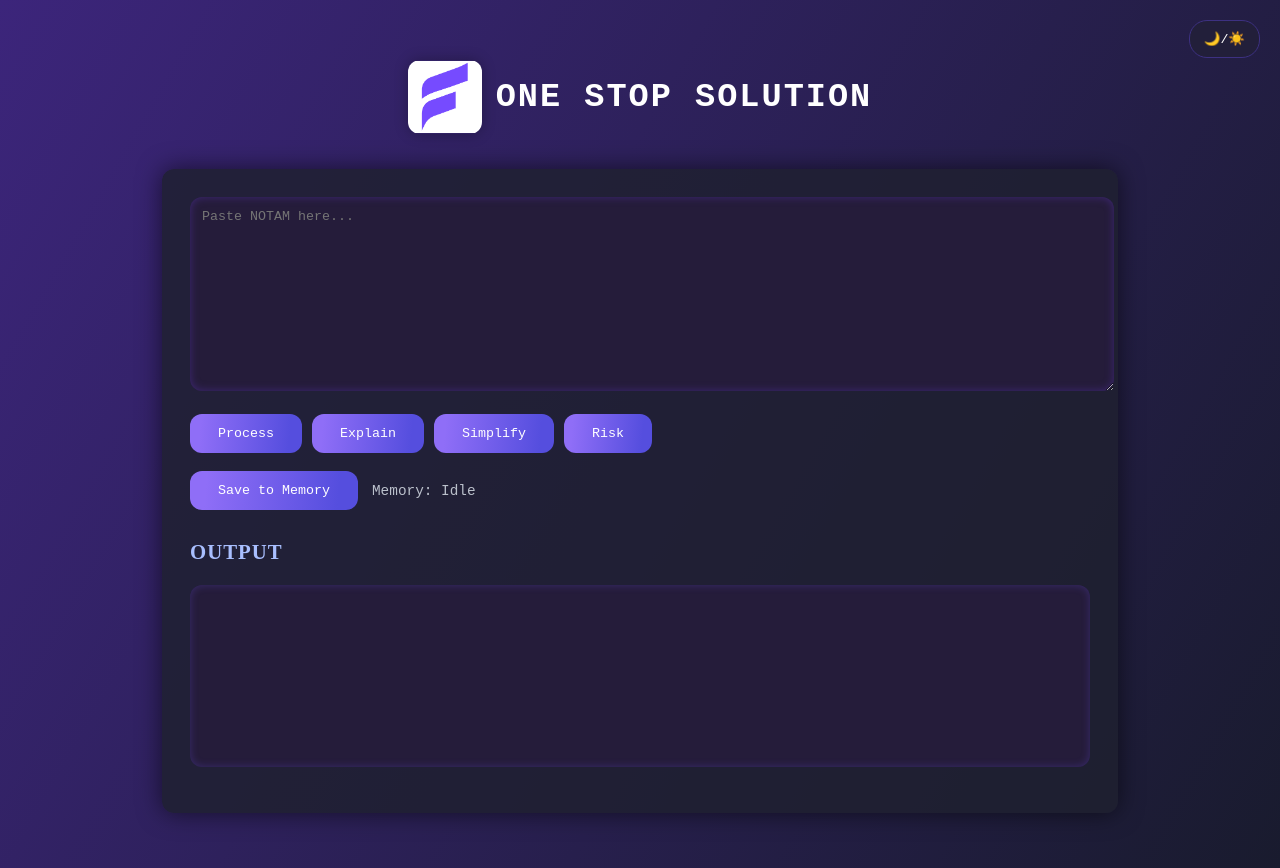
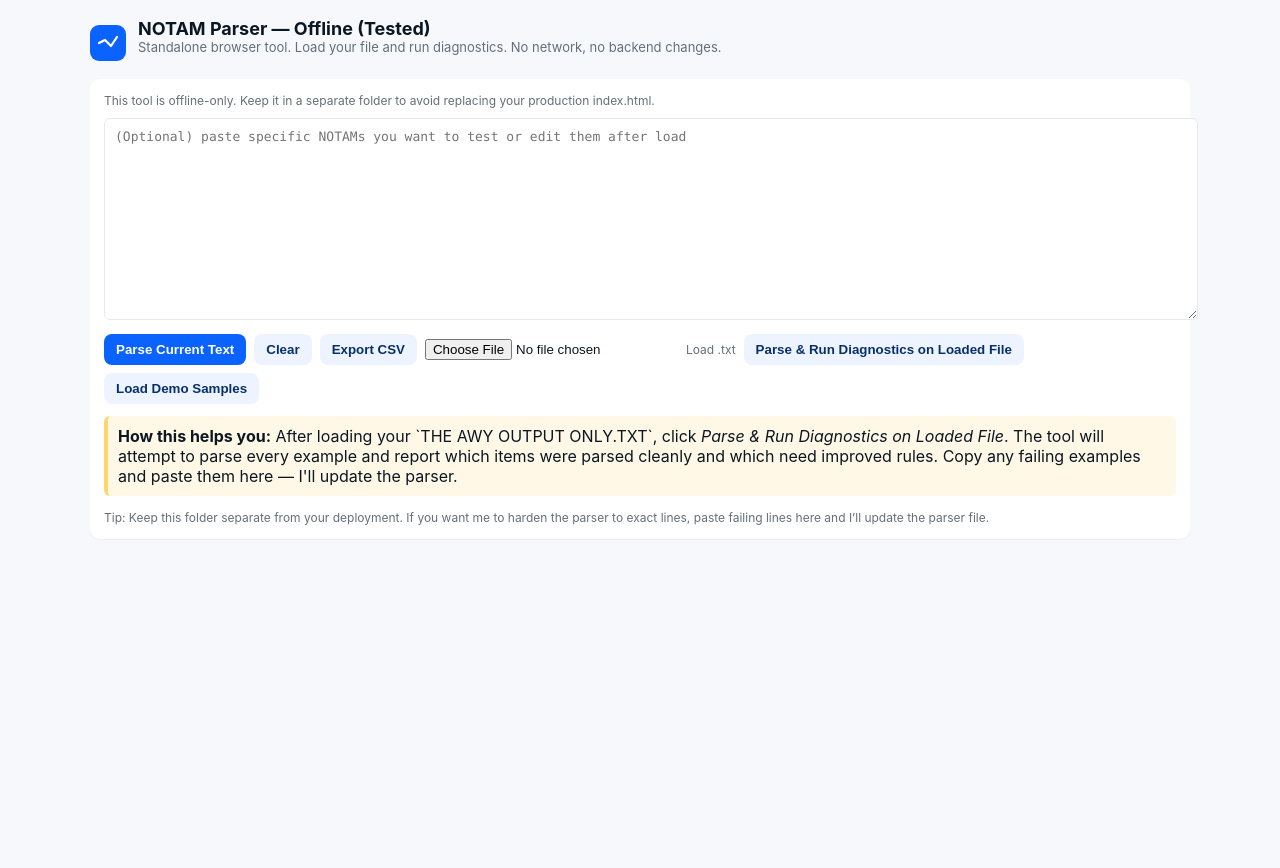
Before and after one commit to apurvsolanki96/one-stop-solution, a plain HTML site: page docs/index.html in a window 1280 px wide. After the commit the page ends 800 px from the top, so only its background shows below. Drawn offline with Linux system fonts and the light colour scheme.

Commit message:
Update index.html

```diff
--- a/docs/index.html
+++ b/docs/index.html
@@ -1,49 +1,77 @@
-<!DOCTYPE html>
+<!doctype html>
 <html lang="en">
 <head>
-<meta charset="UTF-8" />
-<meta name="viewport" content="width=device-width, initial-scale=1.0" />
-<title>ONE STOP SOLUTION – Flightscape NOTAM AI Processor</title>
+<meta charset="utf-8" />
+<meta name="viewport" content="width=device-width,initial-scale=1" />
+<title>NOTAM Parser — Offline (Tested)</title>
+<style>
+  :root{--bg:#f6f8fb;--card:#fff;--muted:#646f7a;--accent:#0b63ff}
+  body{font-family:Inter,system-ui,Segoe UI,Roboto,Helvetica,Arial;margin:18px;background:var(--bg);color:#0b1723}
+  .wrap{max-width:1100px;margin:0 auto}
+  header{display:flex;align-items:center;gap:12px;margin-bottom:12px}
+  h1{font-size:18px;margin:0}
+  .desc{color:var(--muted);font-size:13px;margin-bottom:12px}
+  .card{background:var(--card);padding:14px;border-radius:10px;box-shadow:0 1px 0 rgba(0,0,0,0.04)}
+  textarea{width:100%;height:180px;font-family:ui-monospace, Menlo, Monaco, monospace; font-size:13px; padding:10px; border-radius:6px; border:1px solid #e6e9ef; resize:vertical}
+  .controls{display:flex;gap:8px;flex-wrap:wrap;margin-top:10px}
+  button{background:var(--accent);color:#fff;border:0;padding:8px 12px;border-radius:8px;cursor:pointer;font-weight:600}
+  button.secondary{background:#eef4ff;color:#07306b}
+  table{width:100%;border-collapse:collapse;margin-top:12px}
+  th,td{border:1px solid #e8eef7;padding:8px;text-align:left;font-size:13px}
+  th{background:#fafcff}
+  .small{font-size:12px;color:var(--muted)}
+  .warn{background:#fff4f0;border-left:4px solid #ffb199;padding:10px;border-radius:6px;margin:10px 0}
+  .ok{background:#f3fff4;border-left:4px solid #79d27f;padding:10px;border-radius:6px;margin:10px 0}
+  .note{background:#fff8e6;border-left:4px solid #ffd66b;padding:10px;border-radius:6px;margin:10px 0}
+  footer{margin-top:14px;color:var(--muted);font-size:12px}
+  @media (max-width:720px){header{flex-direction:column;align-items:flex-start}}
+</style>
+</head>
+<body>
+  <div class="wrap">
+    <header>
+      <svg width="36" height="36" viewBox="0 0 24 24" fill="none" xmlns="http://www.w3.org/2000/svg">
+        <rect width="24" height="24" rx="6" fill="#0b63ff"/>
+        <path d="M6 12L10 10L14 14L18 8" stroke="white" stroke-width="1.5" stroke-linecap="round" stroke-linejoin="round"/>
+      </svg>
+      <div>
+        <h1>NOTAM Parser — Offline (Tested)</h1>
+        <div class="desc">Standalone browser tool. Load your file and run diagnostics. No network, no backend changes.</div>
+      </div>
+    </header>
 
-<link rel="stylesheet" href="styles.css" />
-<link rel="icon" type="image/png" href="assets/flightscape-logo.png" />
-</head>
+    <div class="card">
+      <div class="small">This tool is offline-only. Keep it in a separate folder to avoid replacing your production index.html.</div>
 
-<body>
+      <div style="margin-top:10px">
+        <textarea id="input" placeholder="(Optional) paste specific NOTAMs you want to test or edit them after load"></textarea>
+      </div>
 
-<!-- DAY/NIGHT TOGGLE -->
-<button class="toggle-mode" onclick="toggleMode()">🌙/☀️</button>
+      <div class="controls">
+        <button id="parse">Parse Current Text</button>
+        <button id="clear" class="secondary">Clear</button>
+        <button id="export" class="secondary">Export CSV</button>
+        <label style="display:inline-flex;align-items:center;gap:8px">
+          <input id="file" type="file" accept=".txt" />
+          <span class="small">Load .txt</span>
+        </label>
+        <button id="runAll" class="secondary">Parse & Run Diagnostics on Loaded File</button>
+        <button id="sample" class="secondary">Load Demo Samples</button>
+      </div>
 
-<!-- HEADER -->
-<div class="logo-bar">
-    <img src="assets/flightscape-logo.png" class="logo-img" alt="logo" />
-    <span class="logo-title">ONE STOP SOLUTION</span>
-</div>
+      <div id="summary" style="margin-top:12px"></div>
+      <div id="result" style="margin-top:12px"></div>
 
-<!-- MAIN CONTAINER -->
-<div class="container">
+      <div class="note">
+        <strong>How this helps you:</strong> After loading your `THE AWY OUTPUT ONLY.TXT`, click <em>Parse & Run Diagnostics on Loaded File</em>. The tool will attempt to parse every example and report which items were parsed cleanly and which need improved rules. Copy any failing examples and paste them here — I'll update the parser.
+      </div>
 
-    <textarea id="notamBox" placeholder="Paste NOTAM here..."></textarea>
+      <footer>
+        Tip: Keep this folder separate from your deployment. If you want me to harden the parser to exact lines, paste failing lines here and I’ll update the parser file.
+      </footer>
+    </div>
+  </div>
 
-    <div class="btn-row">
-        <button onclick="processNOTAM()">Process</button>
-        <button onclick="aiExplain()">Explain</button>
-        <button onclick="aiSimplify()">Simplify</button>
-        <button onclick="aiRisk()">Risk</button>
-    </div>
-
-    <div class="memory-box">
-        <button onclick="saveToMemory()">Save to Memory</button>
-        <span id="memoryStatus">Memory: Idle</span>
-    </div>
-
-    <h3 class="out-title">OUTPUT</h3>
-
-    <div id="output"></div>
-    <span id="copyNotice" class="copy-notice"></span>
-</div>
-
-<script src="script.js"></script>
-
+<script src="notam-parser-tested.js"></script>
 </body>
 </html>
```
